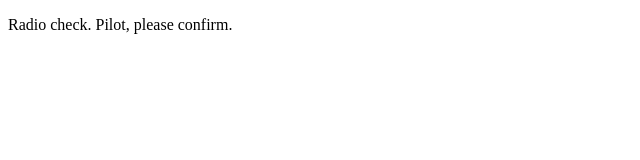
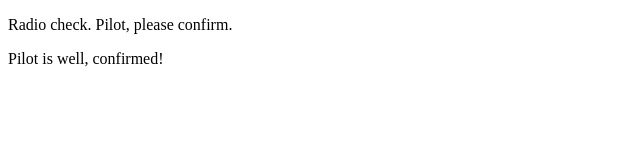
Before and after one commit to premalatha-ganesan/communication-log, a plain HTML site: page index.html in a window 1280 px wide. Shown: the whole page, without its empty margins (0-640 px from the left). Drawn offline with Linux system fonts and the light colour scheme.

Commit message:
response

```diff
--- a/index.html
+++ b/index.html
@@ -2,5 +2,6 @@
 <html>
    <body>
       <p>Radio check. Pilot, please confirm.</p>
+      <p>Pilot is well, confirmed!</p>
    </body>
 </html>
```
